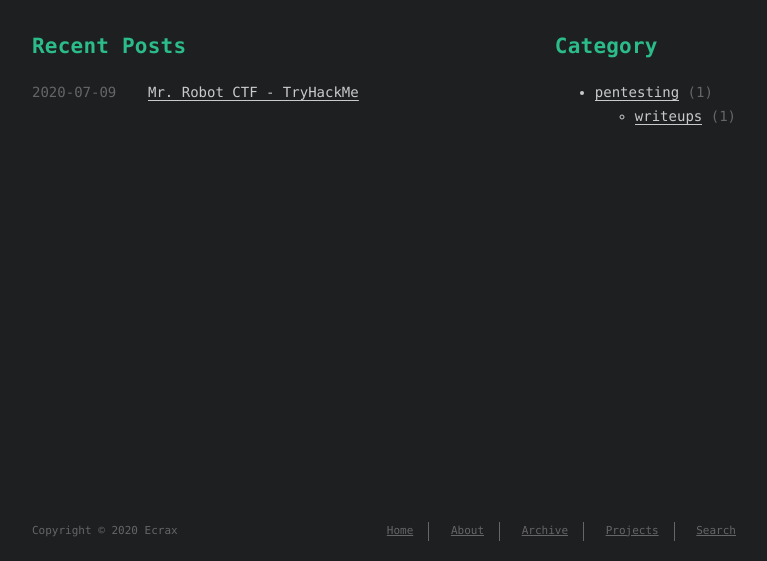
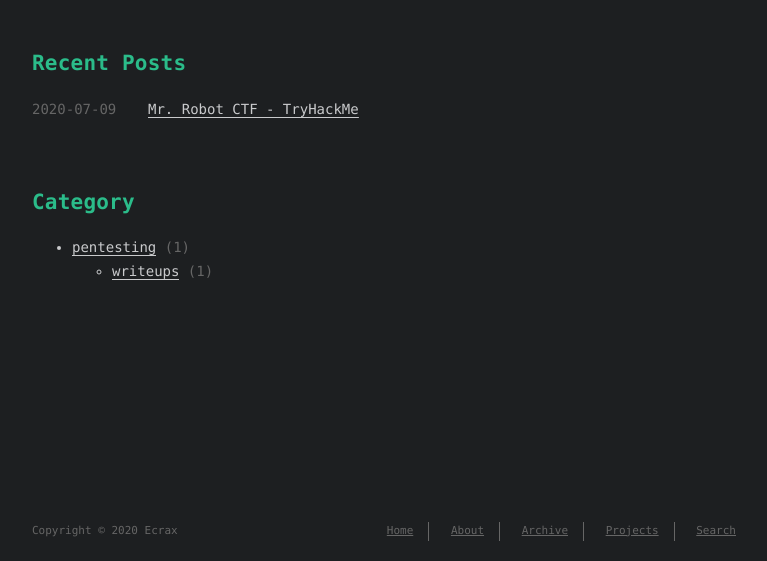
Before and after one commit to medusafortis/ecrax.github.io, a plain HTML site: page index.html in a window 1280 px wide. Shown: the part 239-800 px from the top of the page, without its empty margins (256-1023 px from the left). Drawn offline with Linux system fonts and the light colour scheme.

Commit message:
Site updated: 2020-07-10 14:42:50

```diff
--- a/css/style.css
+++ b/css/style.css
@@ -466,16 +466,10 @@ body {
   -moz-osx-font-smoothing: grayscale;
   -webkit-font-smoothing: antialiased;
 }
-.left {
-  float: right;
-}
-.right {
-  float: left;
-}
 .content {
   position: relative;
-  flex-wrap: wrap;
-  flex-direction: row;
+  display: flex;
+  flex-direction: column;
   min-height: 100%;
   overflow-wrap: break-word;
 }
--- a/index.html
+++ b/index.html
@@ -133,7 +133,7 @@
 
 </section>
 
-<section id="writing" class="right">
+<section id="writing">
   <span class="h1"><a href="/archives">Recent Posts</a></span>
 
   <ul class="post-list">
```
